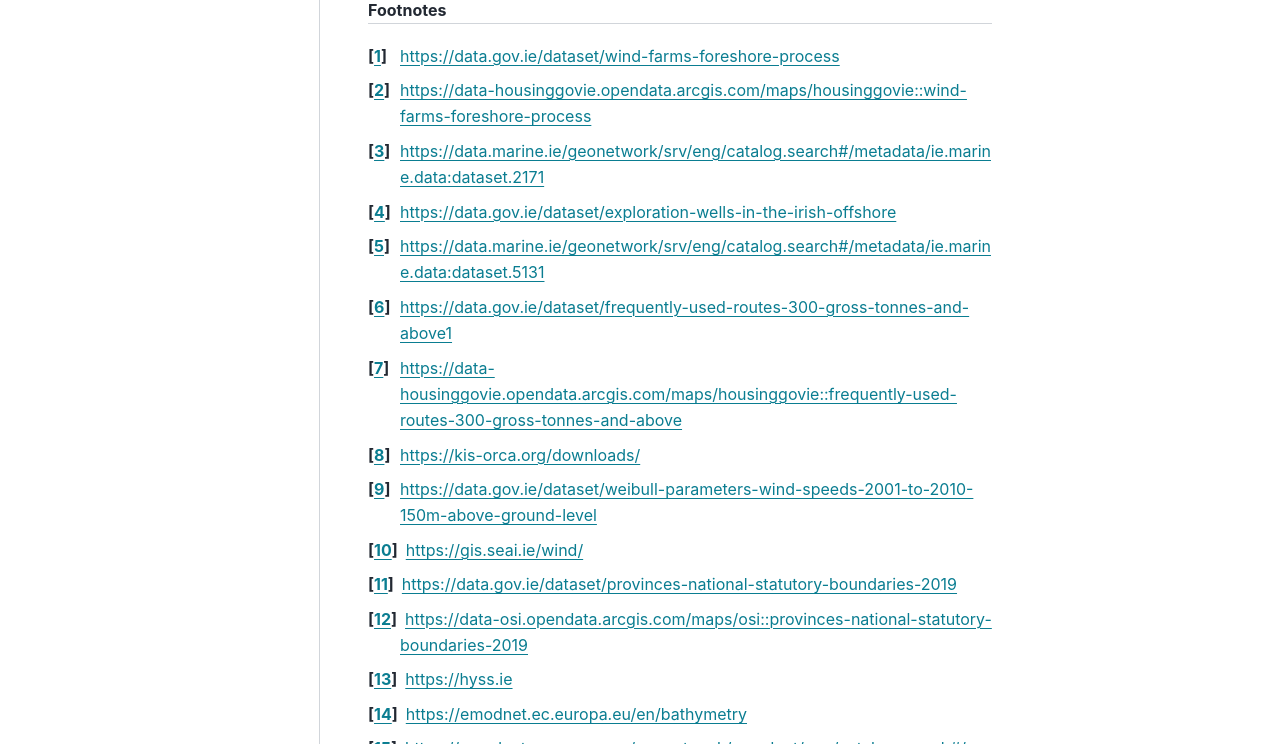
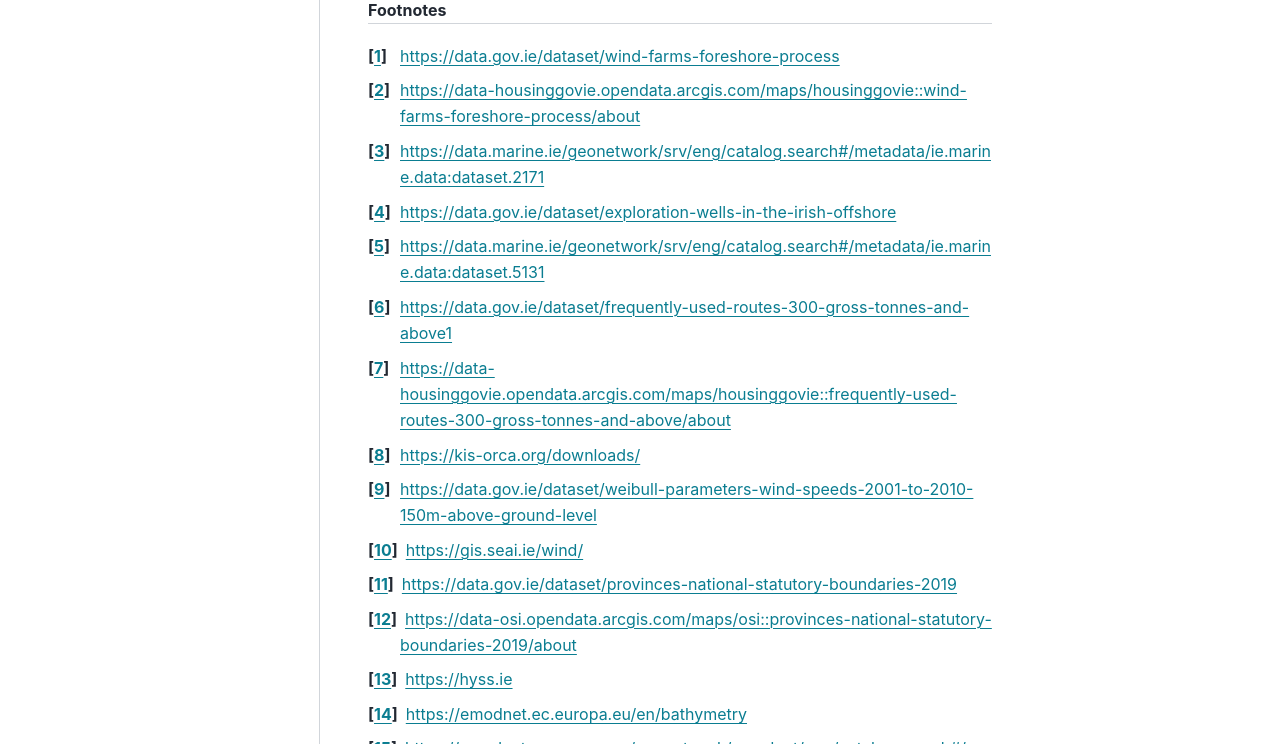
Before and after one commit to wind-to-hydrogen-toolkit/hydrogen-salt-storage, a Sphinx documentation site: the page built from docs/datasets.rst, in a window 1280 px wide and 1400 px high, scrolled down 1196 px. Shown: the part 342-1086 px from the top of the window. Built offline with Sphinx 7.4.7 and the PyData theme 0.15.4, drawn with Linux system fonts in a browser that asks for light colours; pages that are not in the unit, such as notebooks, are missing from menus; some of the changed lines change nothing that is shown.

Commit message:
update data links

```diff
--- a/docs/datasets.rst
+++ b/docs/datasets.rst
@@ -19,17 +19,17 @@ Datasets used in this project. These datasets are not to be used for navigation
 
 .. rubric:: Footnotes
 .. [#datagovie1] https://data.gov.ie/dataset/wind-farms-foreshore-process
-.. [#housinggovie1] https://data-housinggovie.opendata.arcgis.com/maps/housinggovie::wind-farms-foreshore-process
+.. [#housinggovie1] https://data-housinggovie.opendata.arcgis.com/maps/housinggovie::wind-farms-foreshore-process/about
 .. [#marine1] https://data.marine.ie/geonetwork/srv/eng/catalog.search#/metadata/ie.marine.data:dataset.2171
 .. [#datagovie2] https://data.gov.ie/dataset/exploration-wells-in-the-irish-offshore
 .. [#marine2] https://data.marine.ie/geonetwork/srv/eng/catalog.search#/metadata/ie.marine.data:dataset.5131
 .. [#datagovie3] https://data.gov.ie/dataset/frequently-used-routes-300-gross-tonnes-and-above1
-.. [#housinggovie2] https://data-housinggovie.opendata.arcgis.com/maps/housinggovie::frequently-used-routes-300-gross-tonnes-and-above
+.. [#housinggovie2] https://data-housinggovie.opendata.arcgis.com/maps/housinggovie::frequently-used-routes-300-gross-tonnes-and-above/about
 .. [#kisorca] https://kis-orca.org/downloads/
 .. [#datagovie4] https://data.gov.ie/dataset/weibull-parameters-wind-speeds-2001-to-2010-150m-above-ground-level
 .. [#seai] https://gis.seai.ie/wind/
 .. [#datagovie5] https://data.gov.ie/dataset/provinces-national-statutory-boundaries-2019
-.. [#osi] https://data-osi.opendata.arcgis.com/maps/osi::provinces-national-statutory-boundaries-2019
+.. [#osi] https://data-osi.opendata.arcgis.com/maps/osi::provinces-national-statutory-boundaries-2019/about
 .. [#hyss] https://hyss.ie
 .. [#emodnet1] https://emodnet.ec.europa.eu/en/bathymetry
 .. [#emodnet2] https://emodnet.ec.europa.eu/geonetwork/emodnet/eng/catalog.search#/metadata/53e69177-16cc-4b7a-a6e1-2a4f245e4dbd
```
